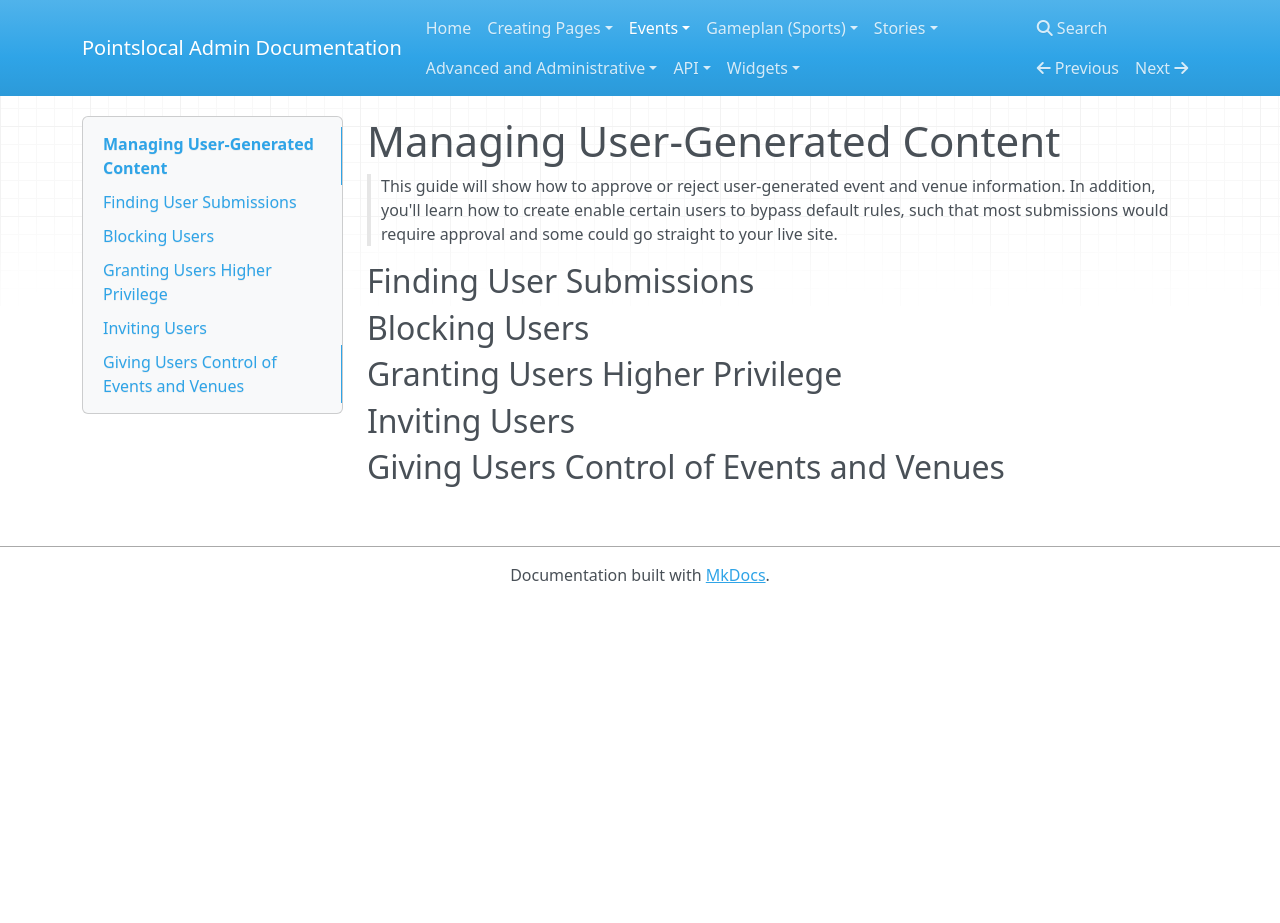
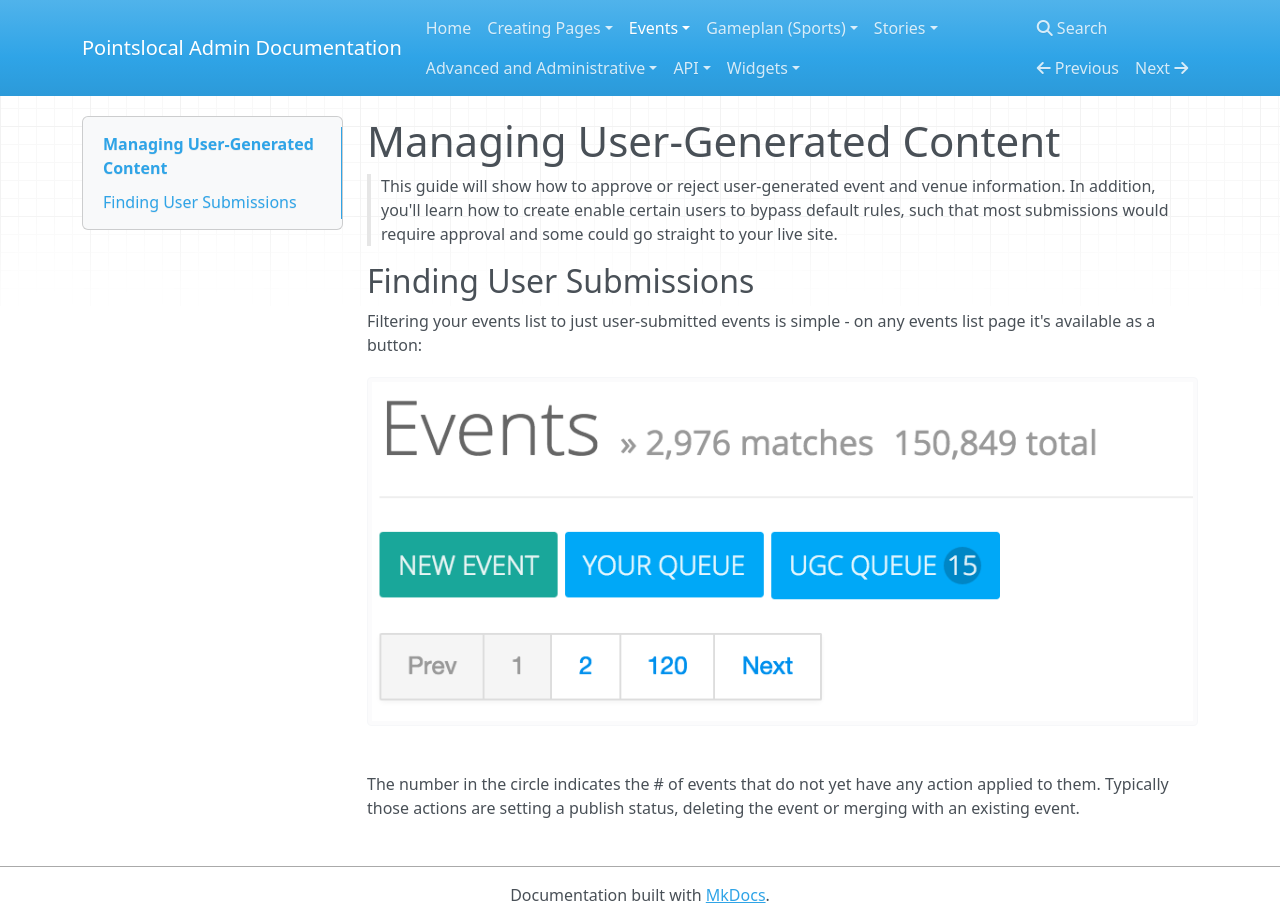
Before and after one commit to pointslocal/admin-docs, an MkDocs documentation site: the page built from docs/events_ugc.md, in a window 1280 px wide and 923 px high. Built offline with MkDocs 1.6.1, drawn with Linux system fonts in a browser that asks for light colours; nearby versions of some CDN libraries; old or Windows-style settings are respelled for this version of MkDocs.

Commit message:
Updates for UGC

```diff
--- a/docs/events_ugc.md
+++ b/docs/events_ugc.md
@@ -3,11 +3,16 @@
 > This guide will show how to approve or reject user-generated event and venue information.  In addition, you'll learn how to create enable certain users to bypass default rules, such that most submissions would require approval and some could go straight to your live site.
 
 ## Finding User Submissions
+Filtering your events list to just user-submitted events is simple - on any events list page it's available as a button:
+![Finding User-Submitted Events](img/events_ugc_location.png)
 
-## Blocking Users
+The number in the circle indicates the # of events that do not yet have any action applied to them.  Typically those actions are setting a publish status, deleting the event or merging with an existing event.
 
-## Granting Users Higher Privilege
 
-## Inviting Users
+[comment]: <> (Blocking Users)
 
-## Giving Users Control of Events and Venues
+[comment]: <> (## Granting Users Higher Privilege)
+
+[comment]: <> (## Inviting Users)
+
+[comment]: <> (## Giving Users Control of Events and Venues)
--- a/mkdocs.yml
+++ b/mkdocs.yml
@@ -12,14 +12,14 @@ pages:
   - Managing Categories:
     - Managing Categories and Stock Art: events_categories_art.md
   - Managing Venues: events_venues.md
-  - Managing Venues Categories: events_venues_categories.md
+
   - Managing Editorial Packages: events_packages.md
-  - Self-Serve Settings: events_self_serve.md
+
   - Exporting Events: events_exports.md
   - Importing Events: events_imports.md
   - Other Content Types:
       - Sports: gameplan_exports.md
-  - Managing Itineraries: events_itineraries.md
+
 - Gameplan (Sports):
   - Introducing Gameplan: gameplan_home.md
   - Creating and Managing Sports: gameplan_sports.md
```
Also changed, not shown: docs/stories_sources.md (added, +1 -0 lines), docs/events_self_serve.md (added), docs/img/events_ugc_location.png (added).
